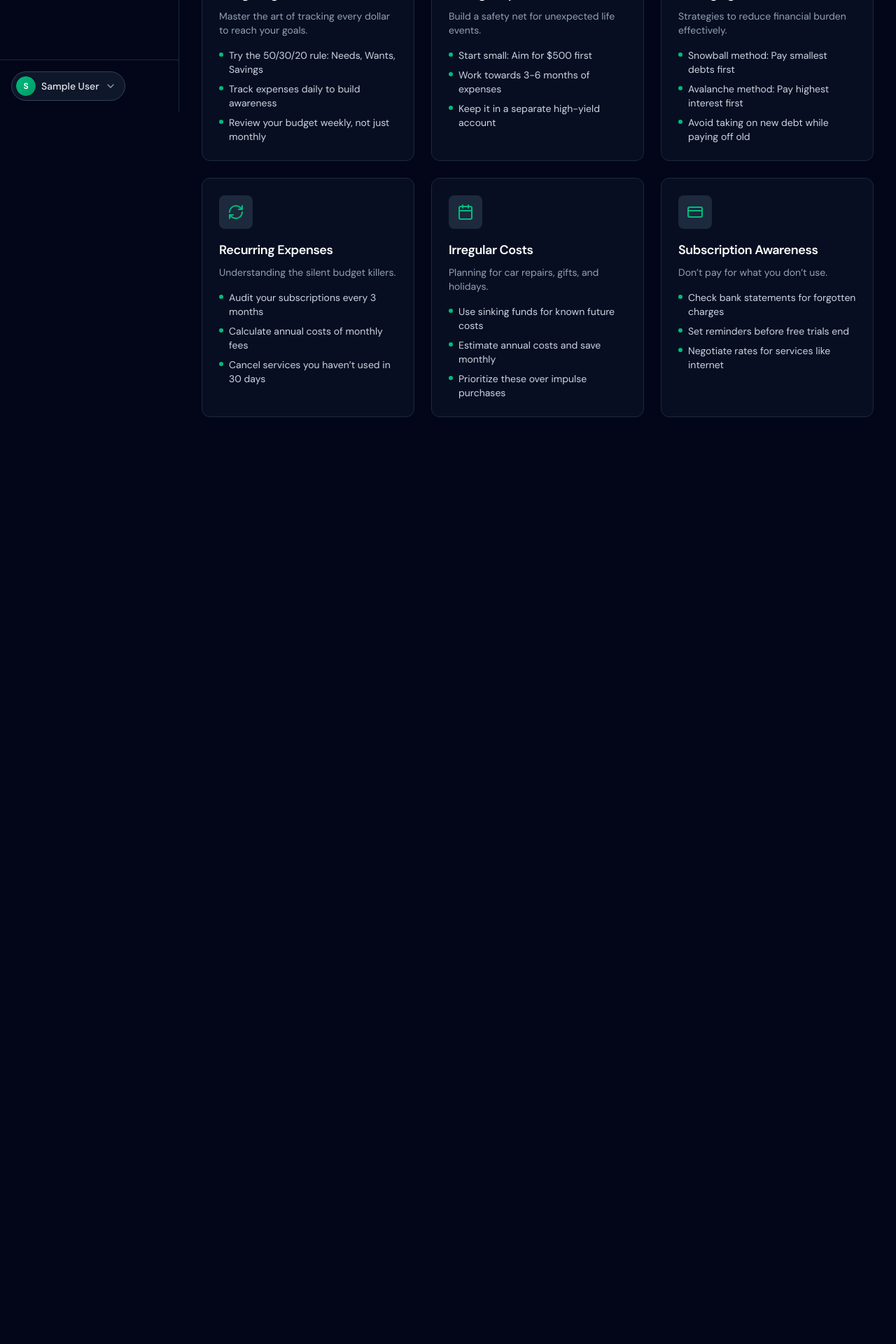
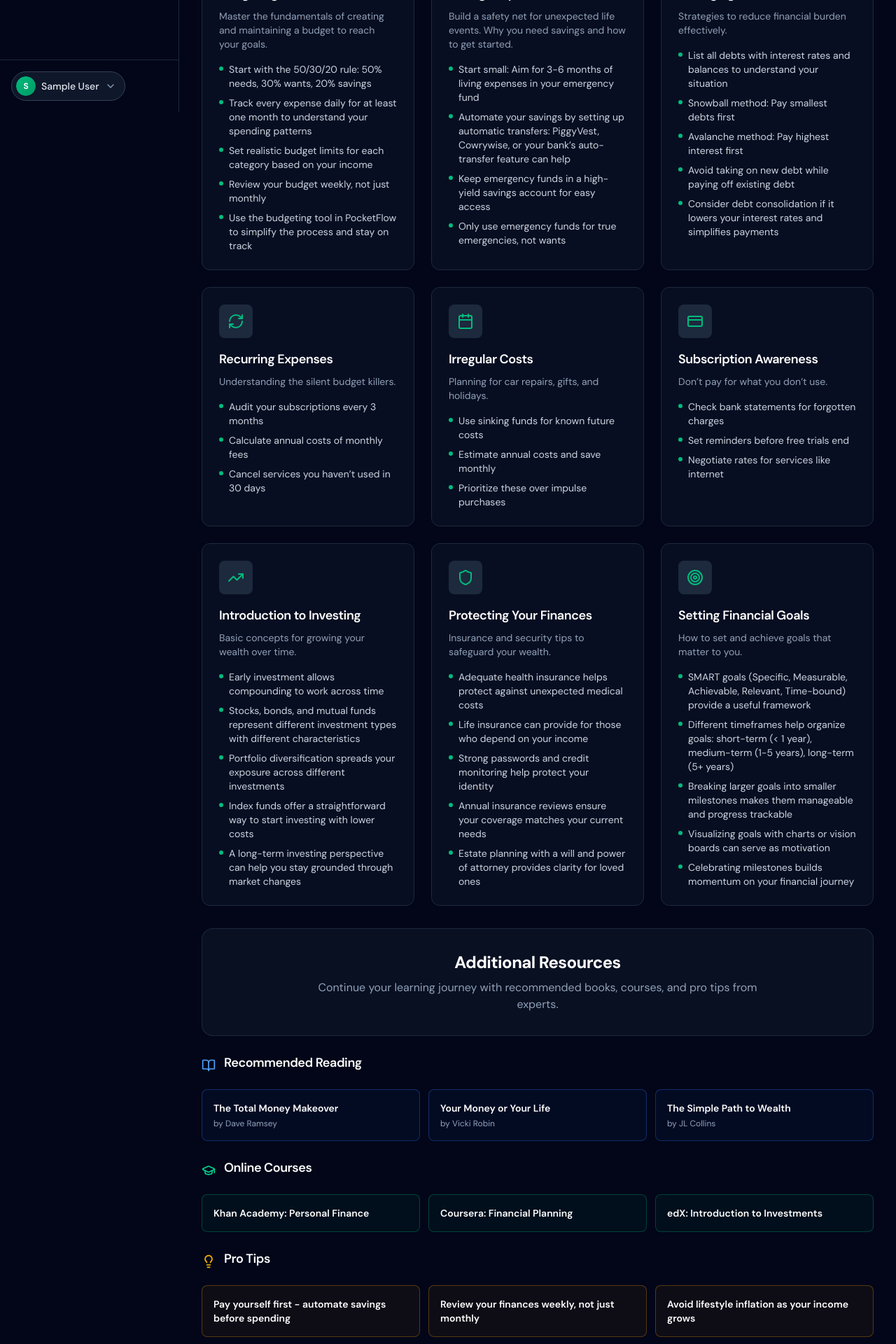
Before and after one commit to AyomideKayode/pocketFlow, a React (Vite) app in the folder client/: page /learn in a window 1280 px wide. Shown: the part 640-2560 px from the top of the page at 70% size. Before the commit the page ends 1308 px from the top, so only its background shows below. Built offline with nearby package versions, Linux system fonts and the light colour scheme; no server answers; sample sign-in values are in the browser's storage.

Commit message:
feat (learn): Enhance Learn page with additional financial topics and resources.🚧💸

```diff
--- a/client/src/pages/learn/index.tsx
+++ b/client/src/pages/learn/index.tsx
@@ -13,6 +13,10 @@ import {
   CheckCircle2,
   Wallet,
   Loader2,
+  PiggyBankIcon,
+  TrendingDown,
+  Target,
+  GraduationCap,
 } from 'lucide-react';
 
 interface Insight {
@@ -30,38 +34,50 @@ interface EducationTopic {
   tips: string[];
 }
 
+interface Resource {
+  id: string;
+  category: 'reading' | 'course' | 'tip';
+  title: string;
+  description?: string;
+}
+
 const educationTopics: EducationTopic[] = [
   {
     id: 'budgeting',
     title: 'Budgeting Basics',
-    description: 'Master the art of tracking every dollar to reach your goals.',
+    description: 'Master the fundamentals of creating and maintaining a budget to reach your goals.',
     icon: Wallet,
     tips: [
-      'Try the 50/30/20 rule: Needs, Wants, Savings',
-      'Track expenses daily to build awareness',
+      'Start with the 50/30/20 rule: 50% needs, 30% wants, 20% savings',
+      'Track every expense daily for at least one month to understand your spending patterns',
+      'Set realistic budget limits for each category based on your income',
       'Review your budget weekly, not just monthly',
+      'Use the budgeting tool in PocketFlow to simplify the process and stay on track',
     ],
   },
   {
     id: 'emergency-fund',
     title: 'Emergency Fund',
-    description: 'Build a safety net for unexpected life events.',
-    icon: Shield,
+    description: 'Build a safety net for unexpected life events. Why you need savings and how to get started.',
+    icon: PiggyBankIcon,
     tips: [
-      'Start small: Aim for $500 first',
-      'Work towards 3-6 months of expenses',
-      'Keep it in a separate high-yield account',
+      'Start small: Aim for 3-6 months of living expenses in your emergency fund',
+      'Automate your savings by setting up automatic transfers: PiggyVest, Cowrywise, or your bank’s auto-transfer feature can help',
+      'Keep emergency funds in a high-yield savings account for easy access',
+      'Only use emergency funds for true emergencies, not wants',
     ],
   },
   {
     id: 'debt',
     title: 'Managing Debt',
     description: 'Strategies to reduce financial burden effectively.',
-    icon: TrendingUp,
+    icon: TrendingDown,
     tips: [
+      'List all debts with interest rates and balances to understand your situation',
       'Snowball method: Pay smallest debts first',
       'Avalanche method: Pay highest interest first',
-      'Avoid taking on new debt while paying off old',
+      'Avoid taking on new debt while paying off existing debt',
+      'Consider debt consolidation if it lowers your interest rates and simplifies payments',
     ],
   },
   {
@@ -96,6 +112,99 @@ const educationTopics: EducationTopic[] = [
       'Set reminders before free trials end',
       'Negotiate rates for services like internet',
     ],
+  },
+  {
+    id: 'investing',
+    title: 'Introduction to Investing',
+    description: 'Basic concepts for growing your wealth over time.',
+    icon: TrendingUp,
+    tips: [
+      'Early investment allows compounding to work across time',
+      'Stocks, bonds, and mutual funds represent different investment types with different characteristics',
+      'Portfolio diversification spreads your exposure across different investments',
+      'Index funds offer a straightforward way to start investing with lower costs',
+      'A long-term investing perspective can help you stay grounded through market changes',
+    ],
+  },
+  {
+    id: 'protecting-finances',
+    title: 'Protecting Your Finances',
+    description: 'Insurance and security tips to safeguard your wealth.',
+    icon: Shield,
+    tips: [
+      'Adequate health insurance helps protect against unexpected medical costs',
+      'Life insurance can provide for those who depend on your income',
+      'Strong passwords and credit monitoring help protect your identity',
+      'Annual insurance reviews ensure your coverage matches your current needs',
+      'Estate planning with a will and power of attorney provides clarity for loved ones',
+    ],
+  },
+  {
+    id: 'financial-goals',
+    title: 'Setting Financial Goals',
+    description: 'How to set and achieve goals that matter to you.',
+    icon: Target,
+    tips: [
+      'SMART goals (Specific, Measurable, Achievable, Relevant, Time-bound) provide a useful framework',
+      'Different timeframes help organize goals: short-term (< 1 year), medium-term (1-5 years), long-term (5+ years)',
+      'Breaking larger goals into smaller milestones makes them manageable and progress trackable',
+      'Visualizing goals with charts or vision boards can serve as motivation',
+      'Celebrating milestones builds momentum on your financial journey',
+    ],
+  },
+];
+
+const additionalResources: Resource[] = [
+  // Recommended Reading
+  {
+    id: 'book-tmm',
+    category: 'reading',
+    title: 'The Total Money Makeover',
+    description: 'by Dave Ramsey',
+  },
+  {
+    id: 'book-ymoyl',
+    category: 'reading',
+    title: 'Your Money or Your Life',
+    description: 'by Vicki Robin',
+  },
+  {
+    id: 'book-spw',
+    category: 'reading',
+    title: 'The Simple Path to Wealth',
+    description: 'by JL Collins',
+  },
+  // Online Courses
+  {
+    id: 'course-khan',
+    category: 'course',
+    title: 'Khan Academy: Personal Finance',
+  },
+  {
+    id: 'course-coursera',
+    category: 'course',
+    title: 'Coursera: Financial Planning',
+  },
+  {
+    id: 'course-edx',
+    category: 'course',
+    title: 'edX: Introduction to Investments',
+  },
+  // Pro Tips
+  {
+    id: 'tip-payself',
+    category: 'tip',
+    title: 'Pay yourself first - automate savings before spending',
+  },
+  {
+    id: 'tip-review',
+    category: 'tip',
+    title: 'Review your finances weekly, not just monthly',
+  },
+  {
+    id: 'tip-inflation',
+    category: 'tip',
+    title: 'Avoid lifestyle inflation as your income grows',
   },
 ];
 
@@ -174,7 +283,8 @@ export const Learn: React.FC = () => {
             <div>
               <p className='font-medium text-white'>All clear!</p>
               <p className='text-sm'>
-                No specific insights right now. Keep tracking your finances to stay on top of things.
+                No specific insights right now. Keep tracking your finances to
+                stay on top of things.
               </p>
             </div>
           </div>
@@ -183,8 +293,7 @@ export const Learn: React.FC = () => {
             {insights.map((insight) => (
               <div
                 key={insight.id}
-                className={`rounded-xl border p-6 shadow-sm transition-all hover:shadow-md ${
-                  insight.level === 'attention'
+                className={`rounded-xl border p-6 shadow-sm transition-all hover:shadow-md ${insight.level === 'attention'
                   ? 'border-amber-500/50 bg-amber-500/10'
                   : 'border-blue-500/30 bg-blue-500/10'
                   }`}
@@ -197,8 +306,7 @@ export const Learn: React.FC = () => {
                   )}
                   <div>
                     <h3
-                      className={`font-semibold ${
-                        insight.level === 'attention'
+                      className={`font-semibold ${insight.level === 'attention'
                         ? 'text-amber-500'
                         : 'text-blue-400'
                         }`}
@@ -219,9 +327,13 @@ export const Learn: React.FC = () => {
       {/* Education Content */}
       <section className='space-y-6'>
         <div className='rounded-2xl bg-gradient-to-r from-emerald-900/20 to-slate-900 border border-emerald-500/20 p-8 text-center'>
-          <h2 className='text-2xl font-bold text-white mb-2'>Build Your Financial Knowledge</h2>
+          <h2 className='text-2xl font-bold text-white mb-2'>
+            Build Your Financial Knowledge
+          </h2>
           <p className='text-slate-400 max-w-2xl mx-auto'>
-            Mastering the fundamentals is the first step toward financial freedom. Explore these essential topics to strengthen your money management skills.
+            Mastering the fundamentals is the first step toward financial
+            freedom. Explore these essential topics to strengthen your money
+            management skills.
           </p>
         </div>
 
@@ -237,12 +349,13 @@ export const Learn: React.FC = () => {
               <h3 className='mb-2 text-lg font-semibold text-white'>
                 {topic.title}
               </h3>
-              <p className='mb-4 text-sm text-slate-400'>
-                {topic.description}
-              </p>
+              <p className='mb-4 text-sm text-slate-400'>{topic.description}</p>
               <ul className='space-y-2'>
                 {topic.tips.map((tip, index) => (
-                  <li key={index} className='flex items-start gap-2 text-sm text-slate-300'>
+                  <li
+                    key={index}
+                    className='flex items-start gap-2 text-sm text-slate-300'
+                  >
                     <span className='mt-1.5 h-1.5 w-1.5 shrink-0 rounded-full bg-emerald-500' />
                     {tip}
                   </li>
@@ -252,6 +365,81 @@ export const Learn: React.FC = () => {
           ))}
         </div>
       </section>
+
+      {/* Additional Resources */}
+      <section className='space-y-6'>
+        <div className='rounded-2xl border border-slate-700/50 bg-slate-800/30 p-8 text-center'>
+          <h2 className='text-2xl font-bold text-white mb-2'>
+            Additional Resources
+          </h2>
+          <p className='text-slate-400 max-w-2xl mx-auto'>
+            Continue your learning journey with recommended books, courses, and pro tips from experts.
+          </p>
+        </div>
+
+        {/* Recommended Reading */}
+        <div className='space-y-4'>
+          <div className='flex items-center gap-3'>
+            <BookOpen className='h-5 w-5 text-blue-400' />
+            <h3 className='text-lg font-semibold text-white'>Recommended Reading</h3>
+          </div>
+          <div className='grid gap-3 md:grid-cols-3'>
+            {additionalResources
+              .filter((r) => r.category === 'reading')
+              .map((resource) => (
+                <div
+                  key={resource.id}
+                  className='rounded-lg border border-blue-500/30 bg-blue-500/5 p-4 hover:border-blue-500/50 transition-colors'
+                >
+                  <h4 className='font-semibold text-white text-sm'>{resource.title}</h4>
+                  {resource.description && (
+                    <p className='text-xs text-slate-400 mt-1'>{resource.description}</p>
+                  )}
+                </div>
+              ))}
+          </div>
+        </div>
+
+        {/* Online Courses */}
+        <div className='space-y-4'>
+          <div className='flex items-center gap-3'>
+            <GraduationCap className='h-5 w-5 text-emerald-400' />
+            <h3 className='text-lg font-semibold text-white'>Online Courses</h3>
+          </div>
+          <div className='grid gap-3 md:grid-cols-3'>
+            {additionalResources
+              .filter((r) => r.category === 'course')
+              .map((resource) => (
+                <div
+                  key={resource.id}
+                  className='rounded-lg border border-emerald-500/30 bg-emerald-500/5 p-4 hover:border-emerald-500/50 transition-colors'
+                >
+                  <h4 className='font-semibold text-white text-sm'>{resource.title}</h4>
+                </div>
+              ))}
+          </div>
+        </div>
+
+        {/* Pro Tips */}
+        <div className='space-y-4'>
+          <div className='flex items-center gap-3'>
+            <Lightbulb className='h-5 w-5 text-amber-400' />
+            <h3 className='text-lg font-semibold text-white'>Pro Tips</h3>
+          </div>
+          <div className='grid gap-3 md:grid-cols-3'>
+            {additionalResources
+              .filter((r) => r.category === 'tip')
+              .map((resource) => (
+                <div
+                  key={resource.id}
+                  className='rounded-lg border border-amber-500/30 bg-amber-500/5 p-4 hover:border-amber-500/50 transition-colors'
+                >
+                  <h4 className='font-semibold text-white text-sm'>{resource.title}</h4>
+                </div>
+              ))}
+          </div>
+        </div>
+      </section>
     </div>
   );
 };
```
Also changed, not shown: 1 other file (tests, documents, lock files or other folders). Lines whose indentation alone changed are shown as unchanged.
